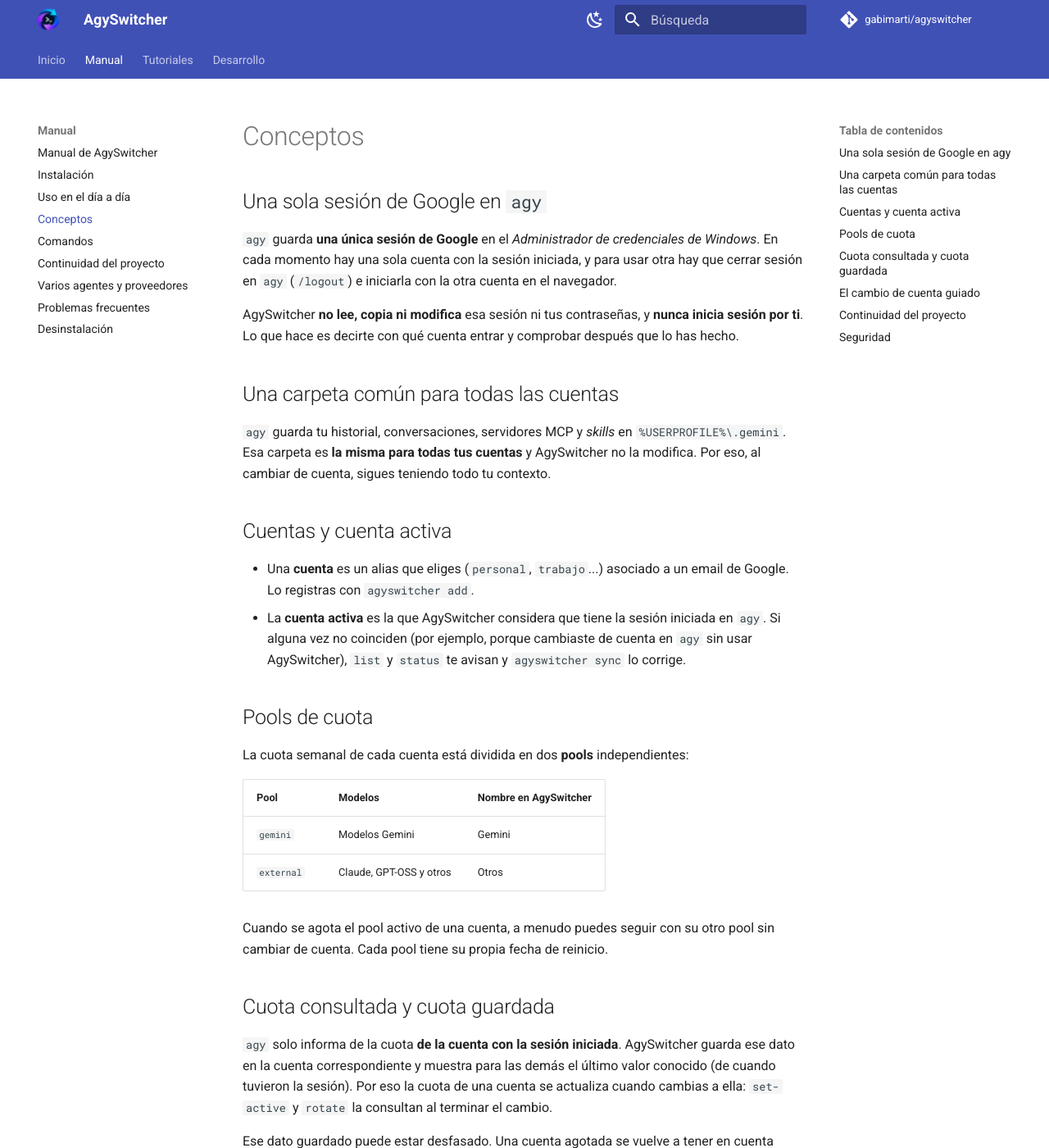
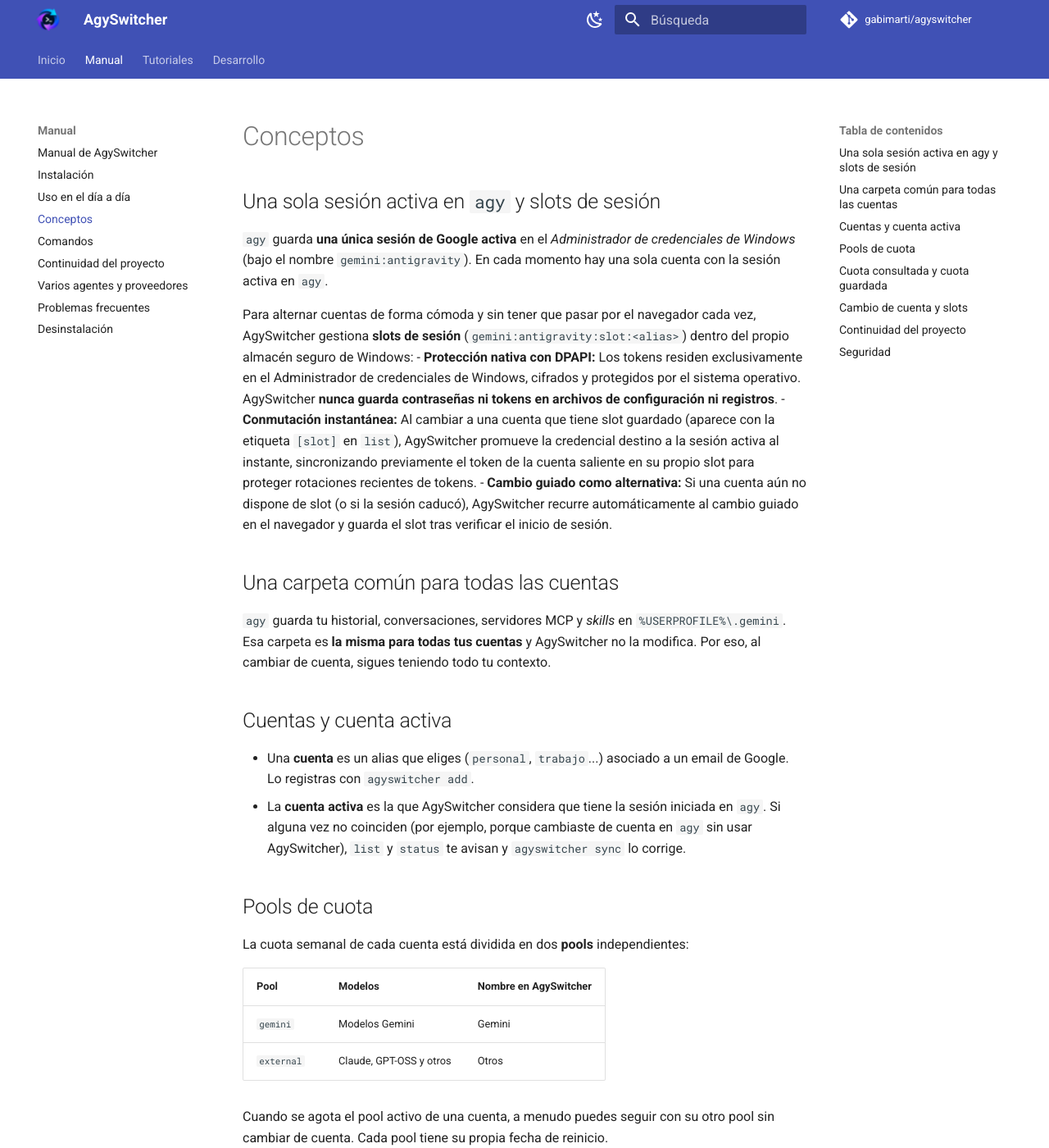
Before and after one commit to gabimarti/agyswitcher, an MkDocs documentation site: the page built from docs/manual/conceptos.md, in a window 1280 px wide and 1400 px high. Shown: the whole window at 82% size. Built offline with MkDocs 1.6.1 and Material for MkDocs 9.7.7, drawn with Linux system fonts in a browser that asks for light colours; comment, search, counter and statistics services are not loaded; some of the changed text lies outside the part shown.

Commit message:
Documentacion tecnica de slots CredMan y suite de integracion E2E (Fase A6)

```diff
--- a/docs/manual/conceptos.md
+++ b/docs/manual/conceptos.md
@@ -1,14 +1,24 @@
 # Conceptos
 
-## Una sola sesión de Google en `agy`
+## Una sola sesión activa en `agy` y slots de sesión
 
-`agy` guarda **una única sesión de Google** en el *Administrador de credenciales de
-Windows*. En cada momento hay una sola cuenta con la sesión iniciada, y para usar otra hay
-que cerrar sesión en `agy` (`/logout`) e iniciarla con la otra cuenta en el navegador.
+`agy` guarda **una única sesión de Google activa** en el *Administrador de credenciales de
+Windows* (bajo el nombre `gemini:antigravity`). En cada momento hay una sola cuenta con la
+sesión activa en `agy`.
 
-AgySwitcher **no lee, copia ni modifica** esa sesión ni tus contraseñas, y **nunca inicia
-sesión por ti**. Lo que hace es decirte con qué cuenta entrar y comprobar después que lo
-has hecho.
+Para alternar cuentas de forma cómoda y sin tener que pasar por el navegador cada vez,
+AgySwitcher gestiona **slots de sesión** (`gemini:antigravity:slot:<alias>`) dentro del propio
+almacén seguro de Windows:
+- **Protección nativa con DPAPI:** Los tokens residen exclusivamente en el Administrador de
+  credenciales de Windows, cifrados y protegidos por el sistema operativo. AgySwitcher
+  **nunca guarda contraseñas ni tokens en archivos de configuración ni registros**.
+- **Conmutación instantánea:** Al cambiar a una cuenta que tiene slot guardado (aparece con
+  la etiqueta `[slot]` en `list`), AgySwitcher promueve la credencial destino a la sesión
+  activa al instante, sincronizando previamente el token de la cuenta saliente en su propio
+  slot para proteger rotaciones recientes de tokens.
+- **Cambio guiado como alternativa:** Si una cuenta aún no dispone de slot (o si la sesión
+  caducó), AgySwitcher recurre automáticamente al cambio guiado en el navegador y guarda el
+  slot tras verificar el inicio de sesión.
 
 ## Una carpeta común para todas las cuentas
 
@@ -51,16 +61,22 @@ agotadas, AgySwitcher lo indica como «según los datos guardados», muestra la
 dato y el reinicio previsto de cada cuenta, y te sugiere comprobar primero la de reinicio
 más próximo.
 
-## El cambio de cuenta guiado
+## Cambio de cuenta y slots
 
-`agyswitcher set-active <alias>` (o `rotate`) no puede cambiar la cuenta por sí mismo.
-Sigue estos pasos:
+Al ejecutar `agyswitcher set-active <alias>` o `agyswitcher rotate`:
 
-1. Te indica el email de la cuenta destino.
-2. Tú, en `agy`, ejecutas `/logout` e inicias sesión con ese email.
-3. AgySwitcher espera a ver ese inicio de sesión en los registros de `agy` (solo cuenta uno
-   **posterior** a la petición) y entonces registra el cambio.
-4. Te muestra la instrucción para que el agente retome el proyecto.
+1. **Si la cuenta destino tiene slot guardado (`[slot]`):**
+   - El cambio es **instantáneo**: AgySwitcher promueve la sesión de la cuenta destino a la
+     activa de `agy` al momento, sin abrir el navegador ni pedirte ejecutar `/logout`.
+   - Si tenías sesiones de `agy` abiertas, el cambio surte efecto en las nuevas consolas o al
+     reiniciarlas.
+2. **Si la cuenta no tiene slot guardado (o si la sesión guardada expiró):**
+   - Se inicia el **cambio guiado**:
+     a. Te indica el email con el que debes iniciar sesión.
+     b. En `agy`, ejecutas `/logout` e inicias sesión con ese email en el navegador.
+     c. AgySwitcher detecta el inicio de sesión en los registros de `agy`, registra el cambio
+        y guarda automáticamente el nuevo slot en Credential Manager para el futuro.
+     d. Te muestra la instrucción para que el agente retome el proyecto.
 
 Si inicias sesión con otra cuenta te avisa y sigue esperando; si cancelas (`Ctrl+C`) o se
 acaba el tiempo, la cuenta activa no cambia.
```
Also changed, not shown: CHANGELOG.md (+3 -0 lines), docs/architecture.md (+50 -26 lines), docs/manual/comandos.md (+10 -5 lines), docs/manual/dia-a-dia.md (+13 -5 lines), docs/manual/problemas.md (+6 -0 lines), 1 other file.
